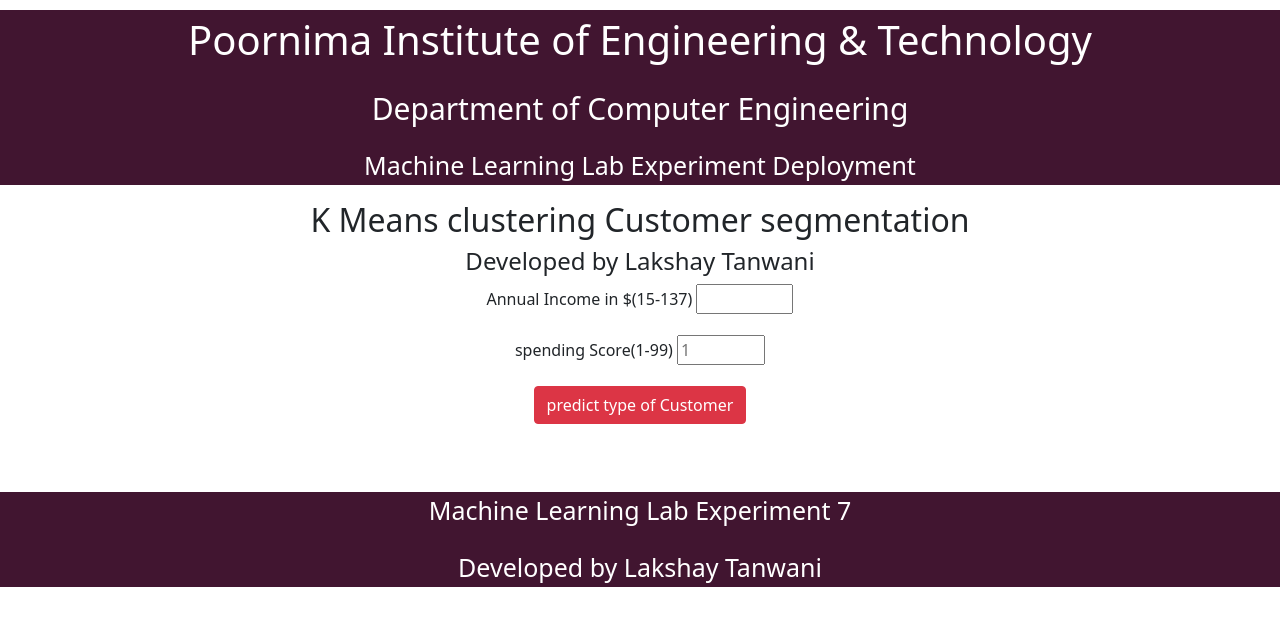
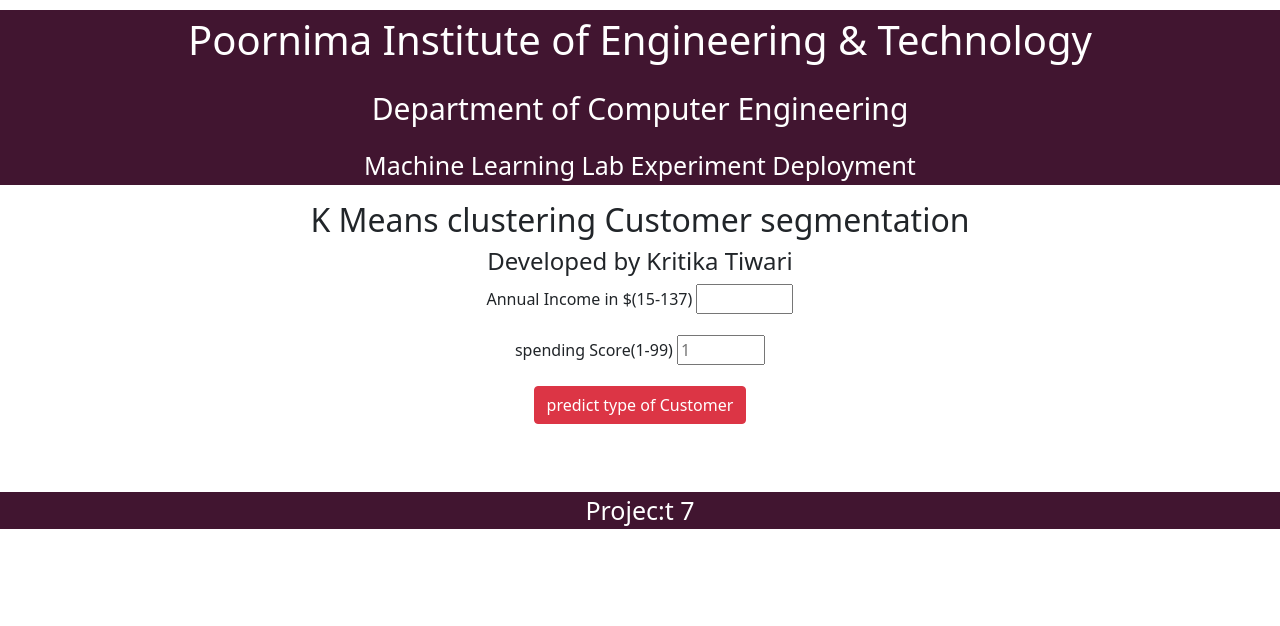
Before and after one commit to KritikaTiwari/K-means-clustering, a Flask app: page / in a window 1280 px wide. Shown: the top 626 px of the page. Run offline with Flask 2, Linux system fonts and the light colour scheme; parts of the project's set-up code (start-up, migrations or seed data) failed here and were passed over.

Commit message:
Update index.html

```diff
--- a/templates/index.html
+++ b/templates/index.html
@@ -36,7 +36,7 @@
 
 <div class="login">
 <h2 >K Means clustering Customer segmentation</h2>
-<h4>Developed by Lakshay Tanwani</h4>
+<h4>Developed by Kritika Tiwari</h4>
 <!-- Main Input For Receiving Query to our ML -->
 <form action="{{ url_for('predict')}}"method="get">
 
@@ -66,8 +66,7 @@
 <div class="clearfix">
 
 <div class="col-md-12">
- <center><p style="font-size:25px;color:white;margin-top:20px;">Machine Learning Lab Experiment 7</p></center>
- <center><p style="font-size:25px;color:white;margin-top:20px;">Developed by Lakshay Tanwani</p></center>
+ <center><p style="font-size:25px;color:white;margin-top:20px;">Projec:t 7</p></center>
 </div>
 </div>
 </div>
```
